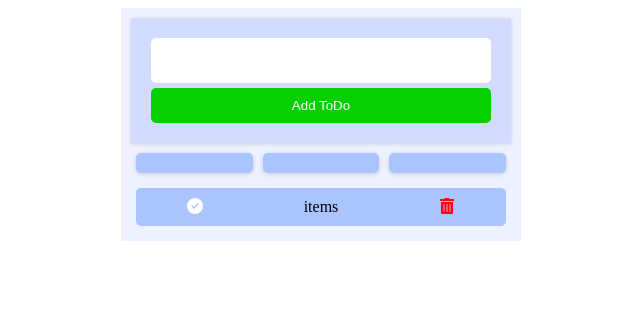
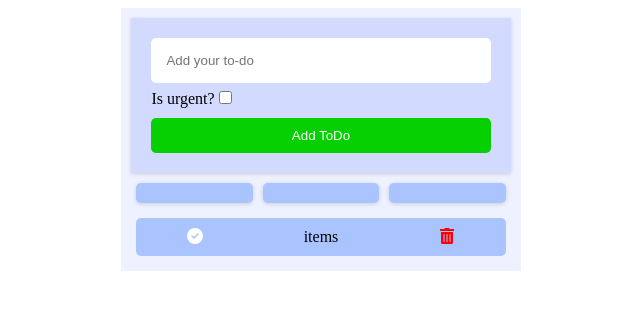
Before and after one commit to Tasneemghazal/HW2-ToDoApp, a React (Vite) app: page / in a window 1280 px wide. Shown: the top 310 px of the page, without its empty margins (319-959 px from the left). Built offline with nearby package versions, Linux system fonts and the light colour scheme.

Commit message:
Pass input type as prop

```diff
--- a/src/components/form/Form.tsx
+++ b/src/components/form/Form.tsx
@@ -1,12 +1,16 @@
 import Button from "../button";
 import Input from "../input";
-import { FormComponent, InputContainer} from "./Form.style";
+import { FormComponent, InputContainer, Label} from "./Form.style";
 
 const Form = () => {
   return (
     <FormComponent>
       <InputContainer>
-        <Input />
+        <Input type="text" name="title" placeholder="Add your to-do"/>
+        <Label>
+          Is urgent?
+          <Input type="checkbox" name="urgent" checked/>
+        </Label>
       </InputContainer>
       <Button />
     </FormComponent>
--- a/src/components/input/Input.tsx
+++ b/src/components/input/Input.tsx
@@ -1,8 +1,10 @@
+import { FC } from "react"
 import { InputComponent } from "./Input.style"
+import { IProps } from "../../interfaces/IInput"
 
-const Input = () => {
+const Input: FC<IProps> = ({type, name, placeholder}) => {
   return (
-    <InputComponent/>
+    <InputComponent type={type} name={name} placeholder={placeholder} />
   )
 }
 
--- /dev/null
+++ b/src/interfaces/IInput.ts
@@ -0,0 +1,6 @@
+export interface IProps {
+    type: string;
+    name: string;
+    placeholder?: string;
+    checked?: boolean;
+}
```
